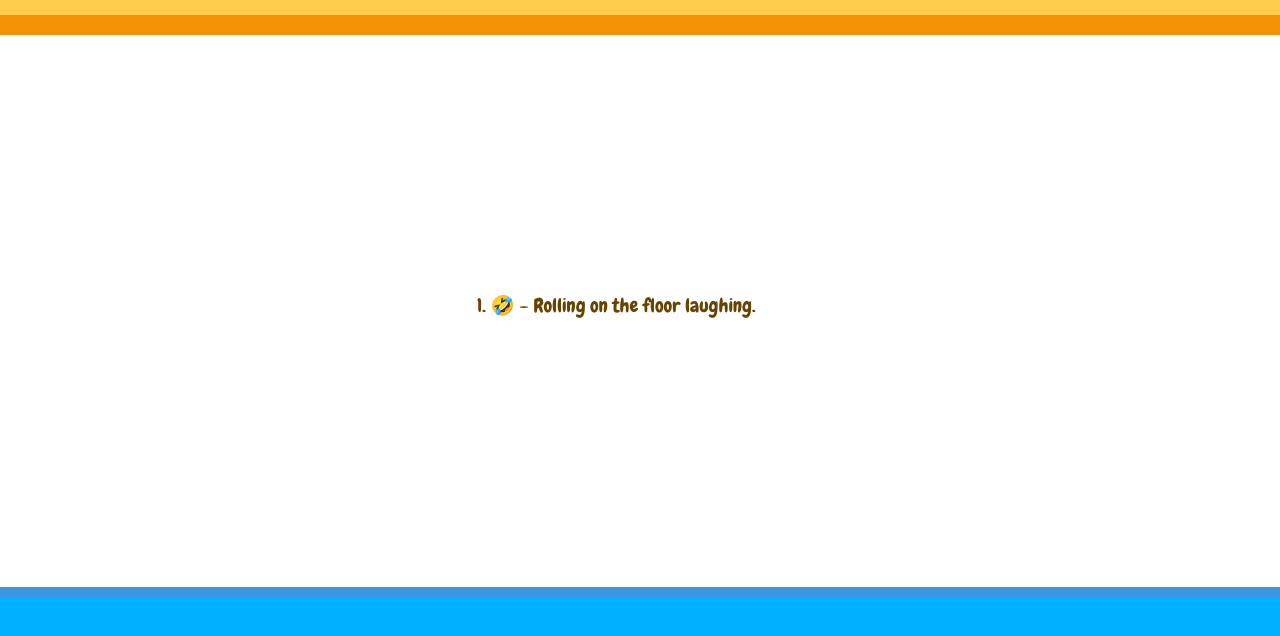
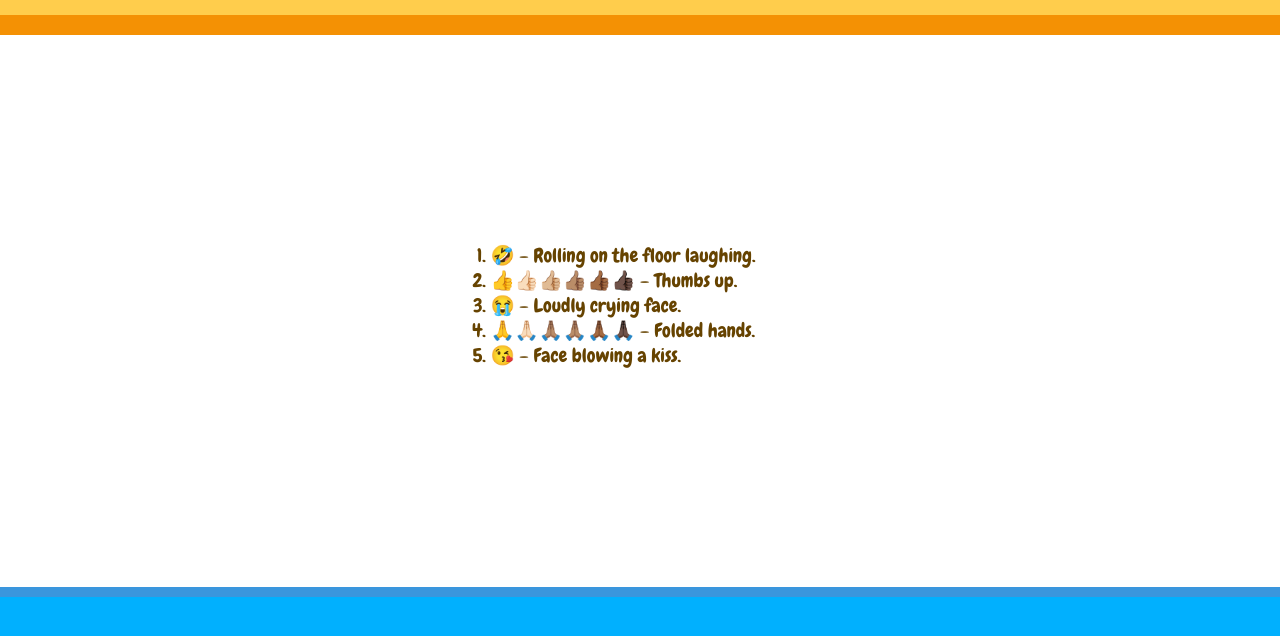
Before and after one commit to cgithub1313/cgithub1313.github.io, a plain HTML site: page index.html in a window 1280 px wide. Shown: the part 160-796 px from the top of the page. Drawn offline with Linux system fonts and the light colour scheme.

Commit message:
added emojis

```diff
--- a/index.html
+++ b/index.html
@@ -36,6 +36,10 @@
 	  <section>
 	    <ol>
          <li>🤣 – Rolling on the floor laughing.</li>
+		 <li>👍👍🏻👍🏼👍🏽👍🏾👍🏿 – Thumbs up.</li>
+         <li>😭 – Loudly crying face.</li>
+         <li>🙏🙏🏻🙏🏽🙏🏽🙏🏾🙏🏿 – Folded hands.</li>
+         <li>😘 – Face blowing a kiss.</li>
         </ol>
       </section>
 
```
